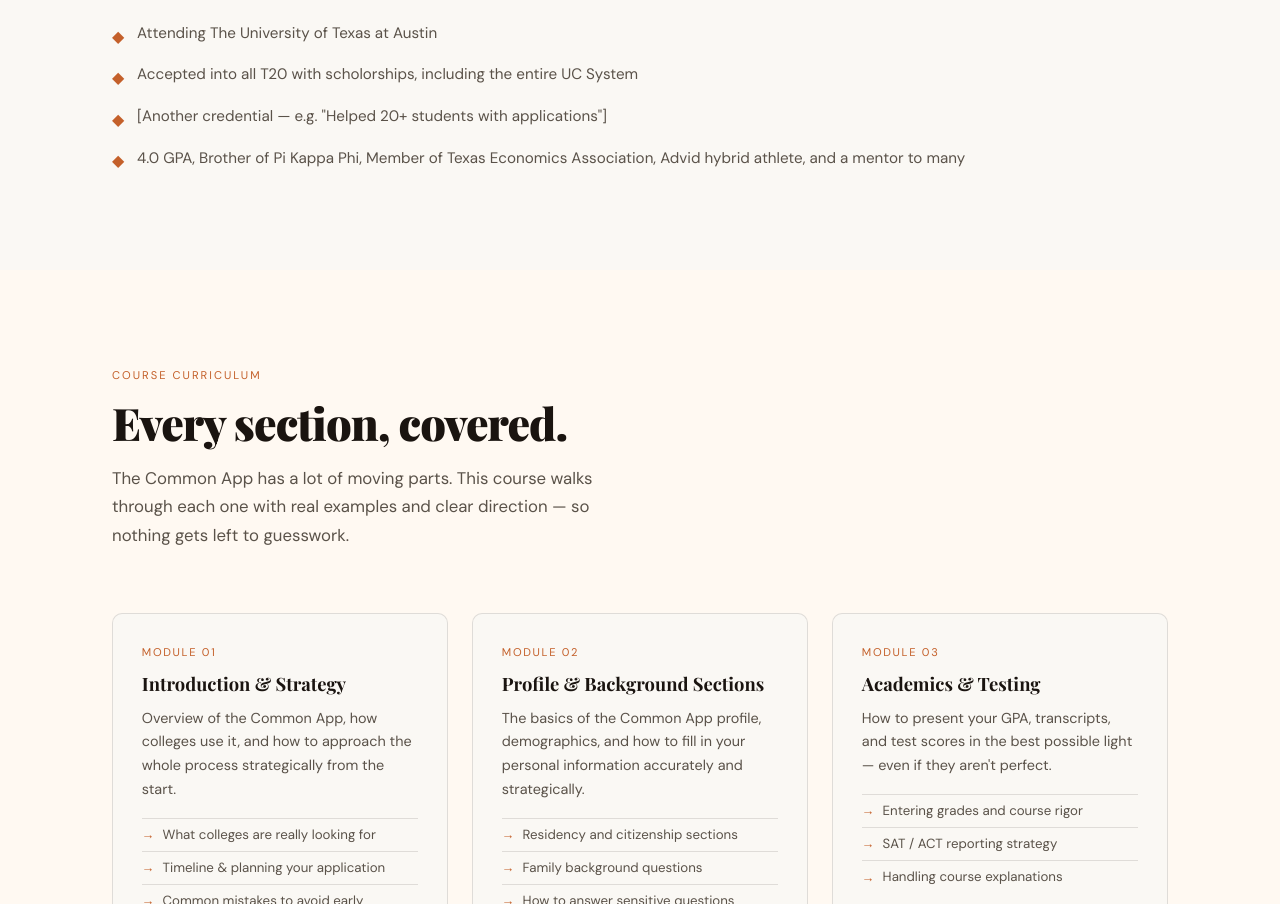
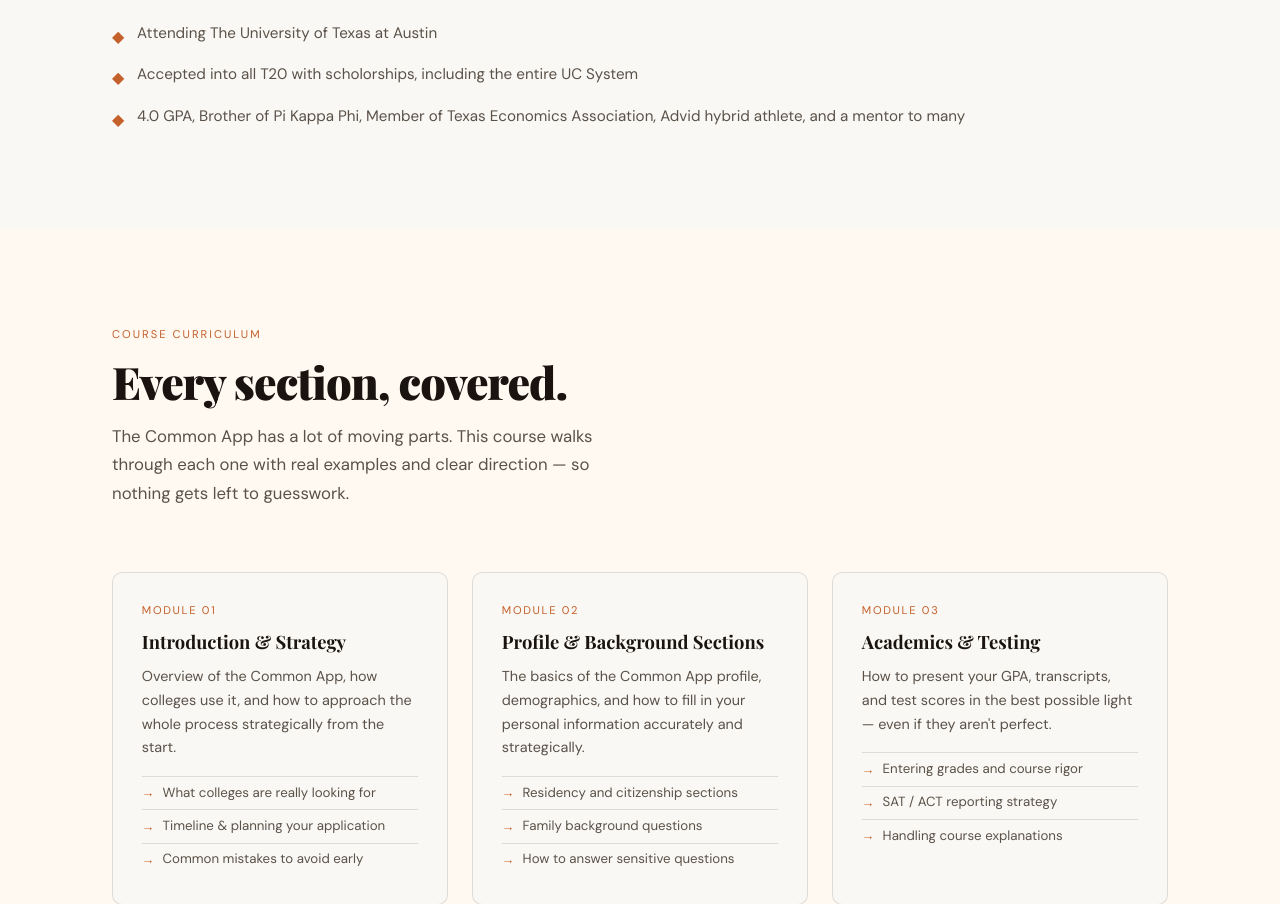
Before and after one commit to TJWILSON1/commonappplaybook2, a plain HTML site: page index.html in a window 1280 px wide. Shown: the part 1911-2815 px from the top of the page. Drawn offline with nearby package versions, Linux system fonts and the light colour scheme; a web font is replaced by a local one.

Commit message:
Update index.html

```diff
--- a/index.html
+++ b/index.html
@@ -634,7 +634,6 @@
       <ul class="credential-list">
         <li><span class="cred-icon">◆</span> Attending The University of Texas at Austin </li>
         <li><span class="cred-icon">◆</span> Accepted into all T20 with scholorships, including the entire UC System </li>
-        <li><span class="cred-icon">◆</span> [Another credential — e.g. "Helped 20+ students with applications"]</li>
         <li><span class="cred-icon">◆</span> 4.0 GPA, Brother of Pi Kappa Phi, Member of Texas Economics Association, Advid hybrid athlete, and a mentor to many </li>
       </ul>
     </div>
```
